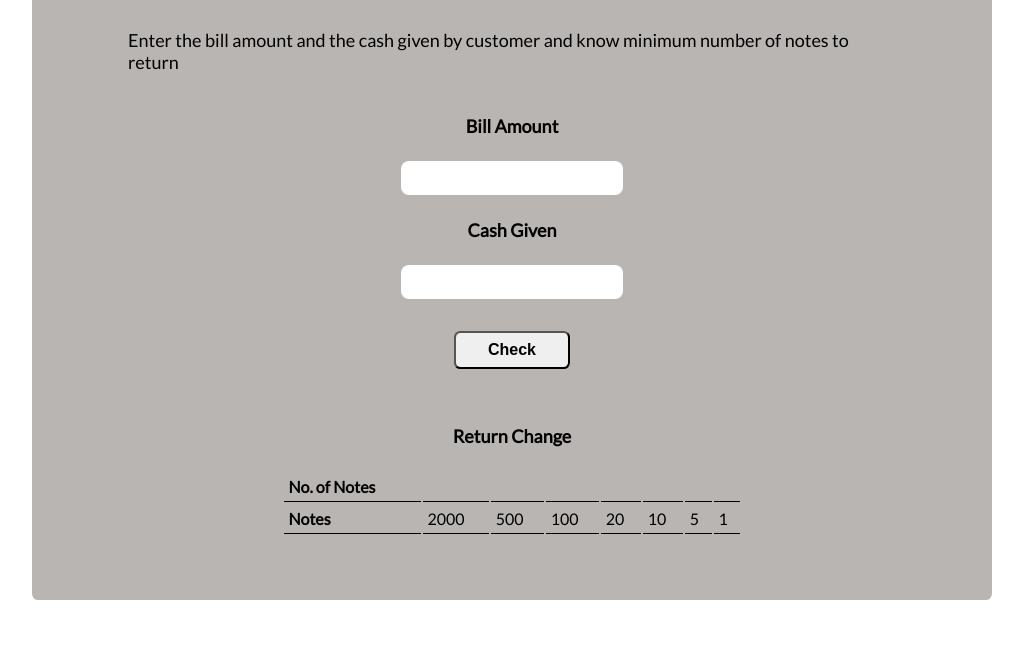
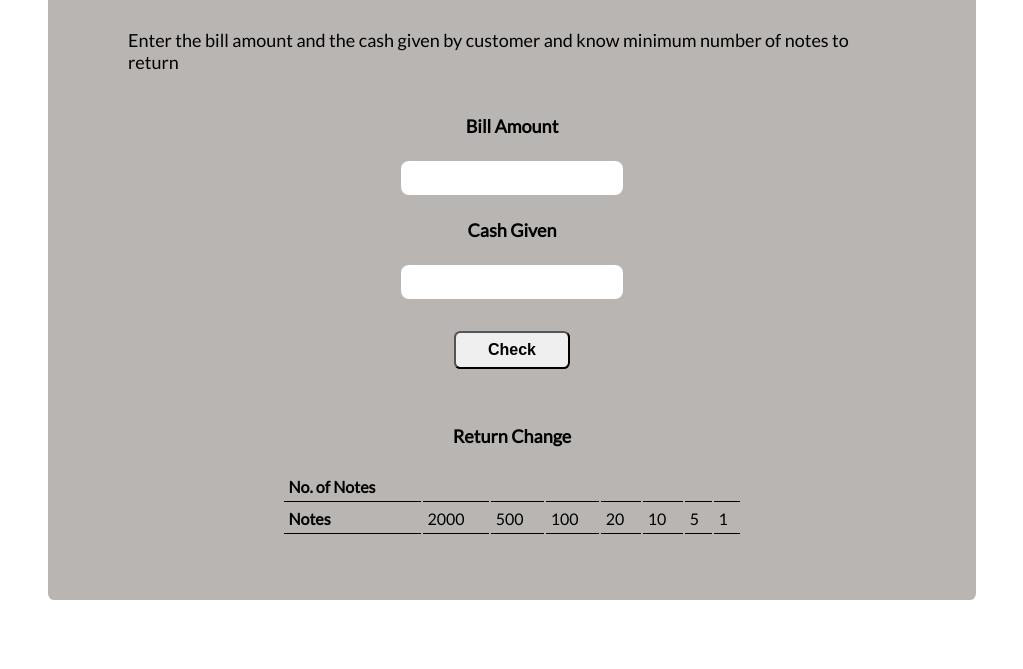
Before and after one commit to ansarimoosa99/cash-manager, a plain HTML site: page index.html in a window 1280 px wide. Shown: the part 131-800 px from the top of the page, without its empty margins (128-1151 px from the left). Drawn offline with Linux system fonts and the light colour scheme.

Commit message:
Update:style.css

```diff
--- a/style.css
+++ b/style.css
@@ -11,7 +11,7 @@ body{
     align-items: center;
     background: #B9B5B3;
 
-    padding: 2rem 6rem;
+    padding: 2rem 5rem;
     margin : auto;
     border-radius: .4rem;
     border: none;
```
